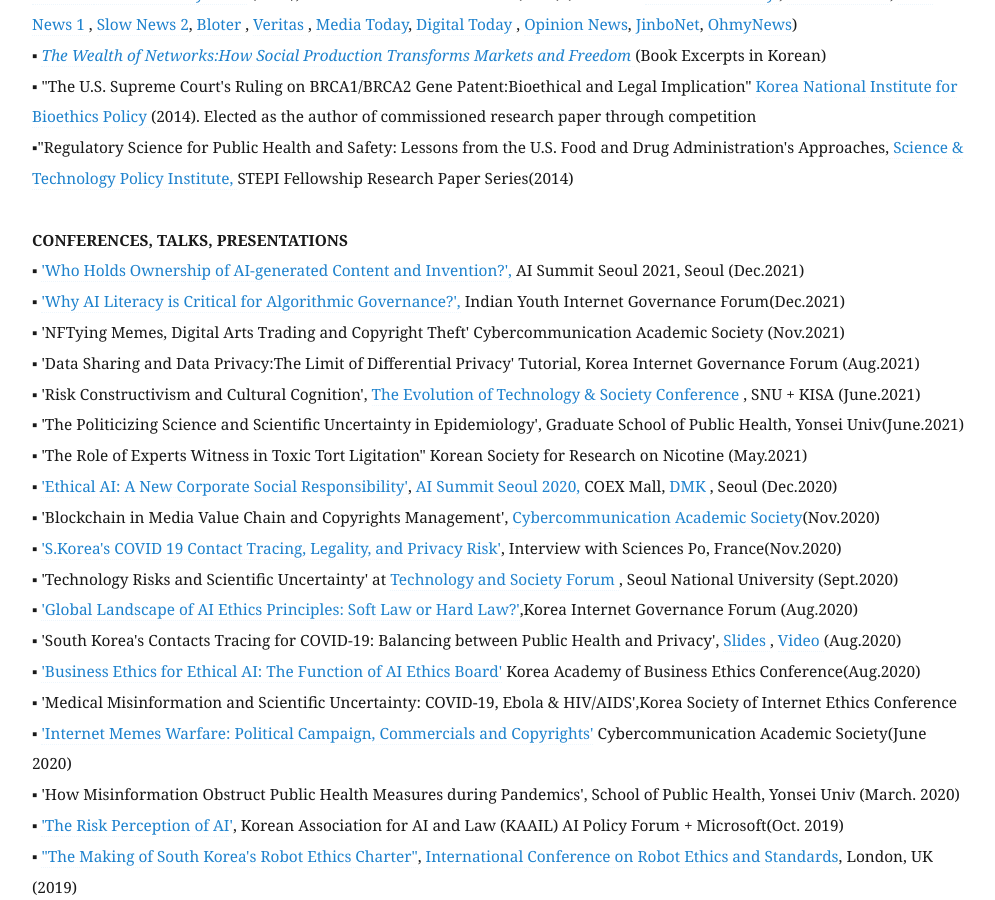
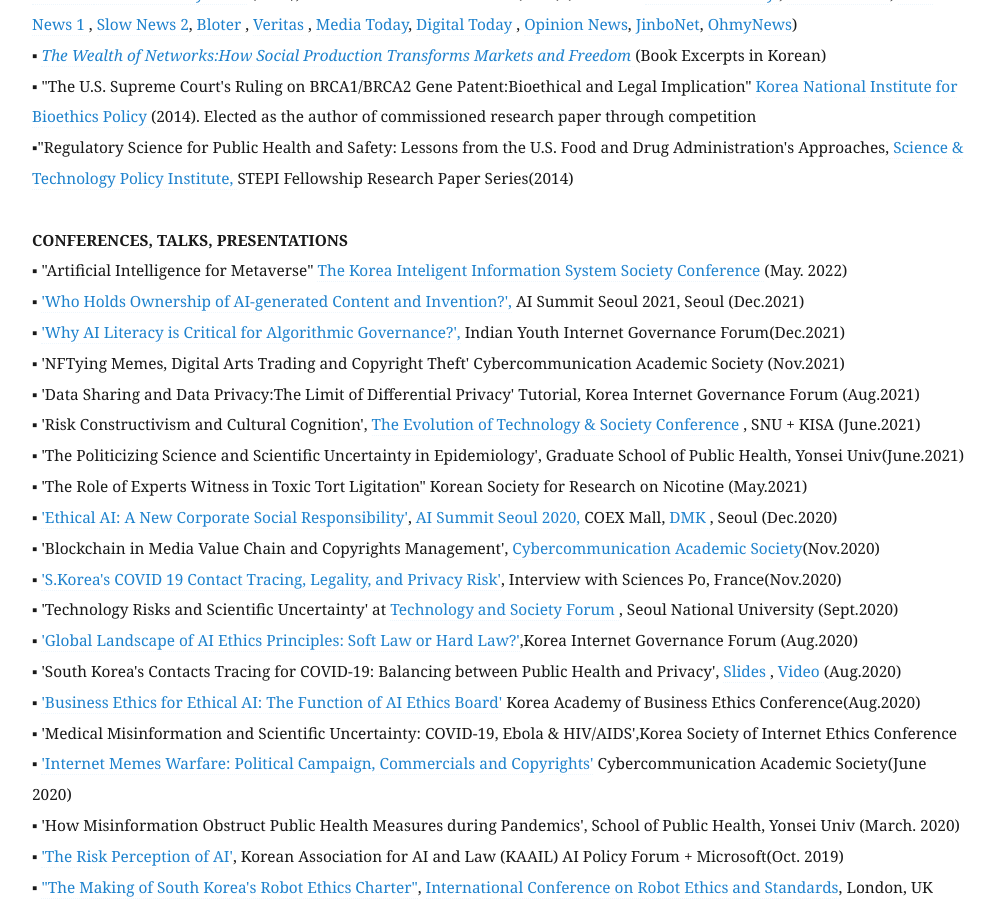
Before and after one commit to eunchangchoi/eunchangchoi.github.io, a Jekyll site: the page built from index.md, in a window 1280 px wide and 900 px high, scrolled down 3283 px. Shown: the whole window, without its empty margins (68-1063 px from the left). Built offline with Jekyll 4.4.1, drawn with Linux system fonts in a browser that asks for light colours.

Commit message:
Update index.md

```diff
--- a/index.md
+++ b/index.md
@@ -72,6 +72,7 @@
 ▪"Regulatory Science for Public Health and Safety: Lessons from the U.S. Food and Drug Administration's Approaches,<a href="https://www.stepi.re.kr/site/stepien/main.do"> Science & Technology Policy Institute, </a>STEPI Fellowship Research Paper Series(2014)<br>
      <br>
  <strong> CONFERENCES, TALKS, PRESENTATIONS </strong> <br>
+▪ "Artificial Intelligence for Metaverse" <a href="http://www.kiiss.or.kr/journal/sub02.html/"> The Korea Inteligent Information System Society Conference </a> (May. 2022)<br>
 ▪ <a href="https://aisummit.co.kr/agenda_2021-2/">'Who Holds Ownership of AI-generated Content and Invention?',</a> AI Summit Seoul 2021, Seoul (Dec.2021)<br>
 ▪ <a href="https://youthigf.in/2021/12/02/agenda/">'Why AI Literacy is Critical for Algorithmic Governance?',</a> Indian Youth Internet Governance Forum(Dec.2021)<br>
 ▪ 'NFTying Memes, Digital Arts Trading and Copyright Theft' Cybercommunication Academic Society (Nov.2021) <br>
```
